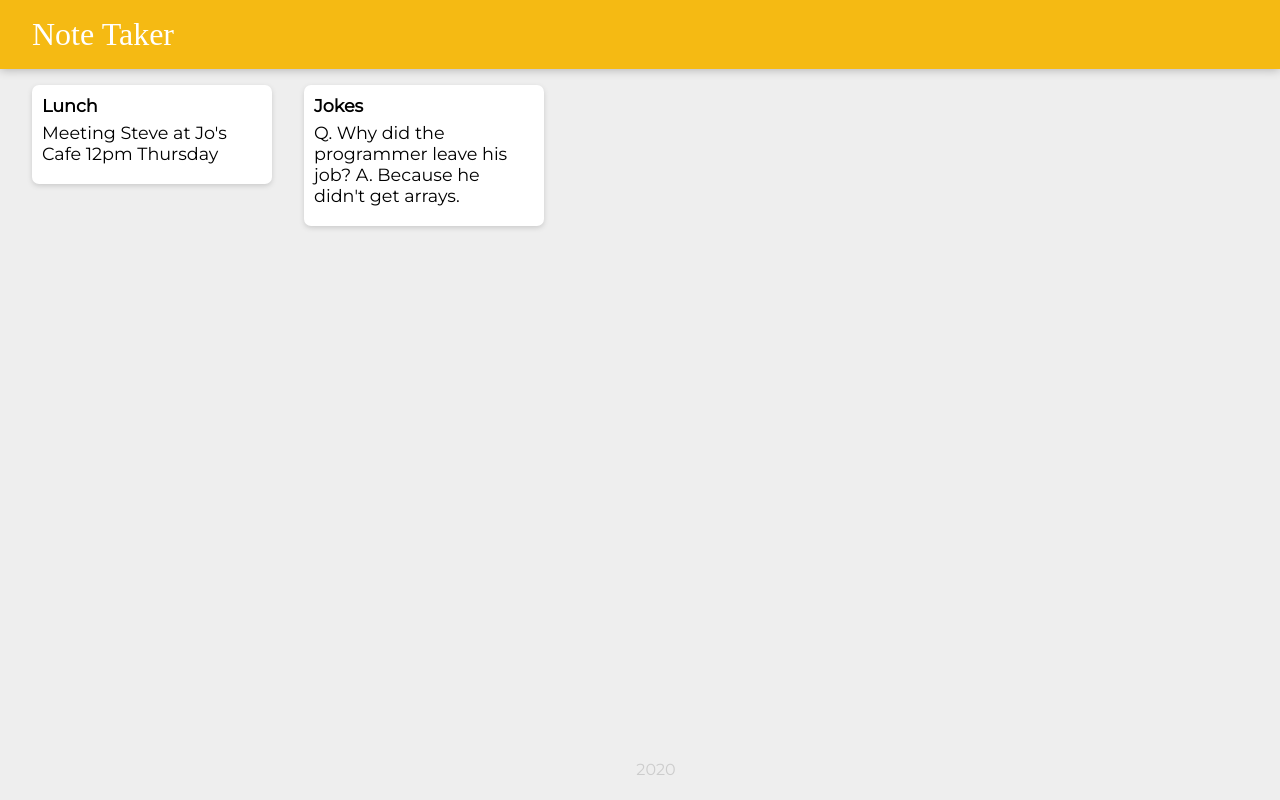
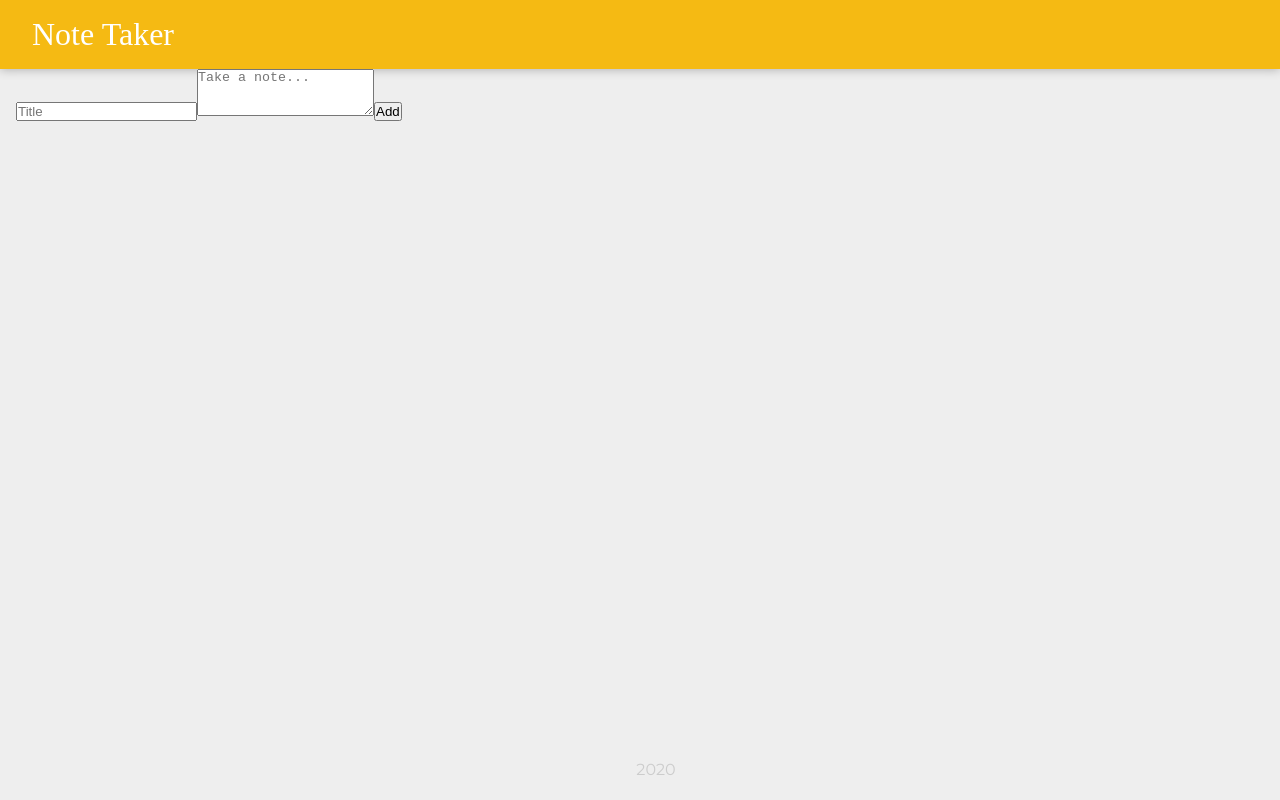
Before and after one commit to swaxmymoose/note-taker, a React (Create React App) app: page / in a window 1280 px wide. Built offline with nearby package versions, Linux system fonts and the light colour scheme; a web font is replaced by a local one.

Commit message:
Creation of notes with title and content.

```diff
--- a/src/components/App.js
+++ b/src/components/App.js
@@ -1,19 +1,26 @@
-import React from 'react';
+import React, { useState } from 'react';
 import Header from './Header';
 import Footer from './Footer';
 import Note from './Note';
 import notes from '../notes';
+import CreateArea from './CreateArea';
 
 function App() {
+
+  const [notes, setNotes] = useState([]);
+
+  function addNote(newNote) {
+    setNotes(prevNotes => {
+      return [...prevNotes, newNote];
+    });
+  }
+
   return <div>
     <Header/>
-    {notes.map(noteItem => (
-      <Note
-	key = {noteItem.key}
-	title = {noteItem.title}
-	content = {noteItem.content}
-      />
-    ))}
+    <CreateArea onAdd={addNote}/>
+    {notes.map(noteItem => {
+      return <Note title={noteItem.title} content={noteItem.content} />;
+    })}
     <Footer/>
   </div>
 }
--- /dev/null
+++ b/src/components/CreateArea.js
@@ -0,0 +1,37 @@
+import React, { useState } from 'react';
+
+function CreateArea(props) {
+
+  const [note, setNote] = useState({
+    title: "",
+    content: ""
+  });
+
+  function handleChange(event) {
+    const { name, value} = event.target;
+
+    setNote(prevNote => {
+      return {
+	...prevNote,
+	[name]: value
+     };
+   });
+  }
+
+  function submitNote(event) {
+    props.onAdd(note);
+    event.preventDefault();
+  }
+
+  return (
+    <div>
+      <form>
+	<input name="title" onChange={handleChange} value={note.title} placeholder="Title"/>
+	<textarea name="content" onChange={handleChange} value={note.content} placeholder="Take a note..." rows="3"/>
+	<button onClick={submitNote}>Add</button>
+      </form>
+    </div>
+  )
+}
+
+export default CreateArea;
```
